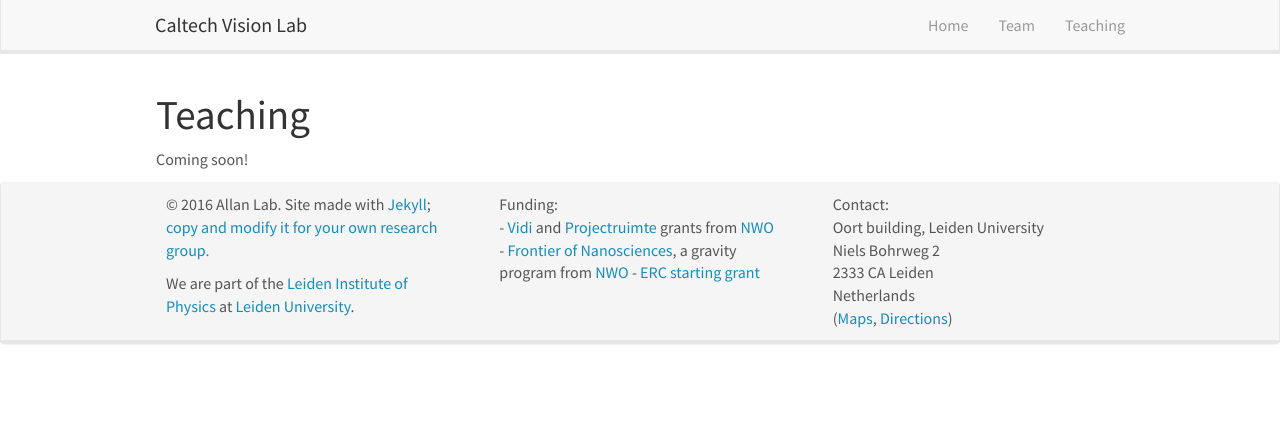
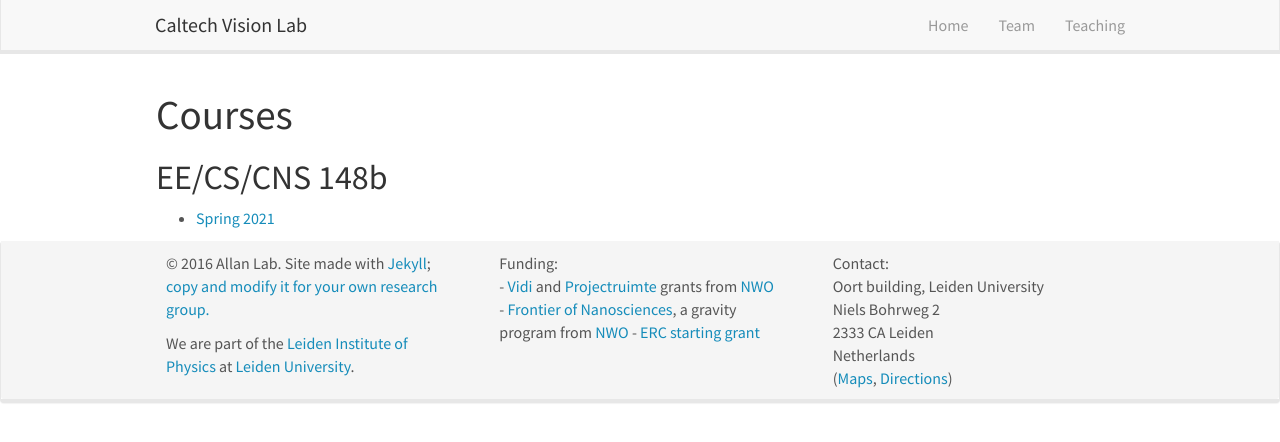
Before and after one commit to caltechvisionlab/caltechvisionlab.github.io, a Jekyll site: the page built from _pages/teaching.md, in a window 1280 px wide. Shown: the top 442 px of the page. Built offline with Jekyll 4.4.1, drawn with Linux system fonts in a browser that asks for light colours; nearby versions of some CDN libraries.

Commit message:
Update teaching.md

```diff
--- a/_pages/teaching.md
+++ b/_pages/teaching.md
@@ -6,6 +6,7 @@ sitemap: false
 permalink: /teaching/
 ---
 
-# Teaching
+# Courses
 
-Coming soon!
+## EE/CS/CNS 148b
+* [Spring 2021](/teaching/ee-148b-spring-2021)
```
